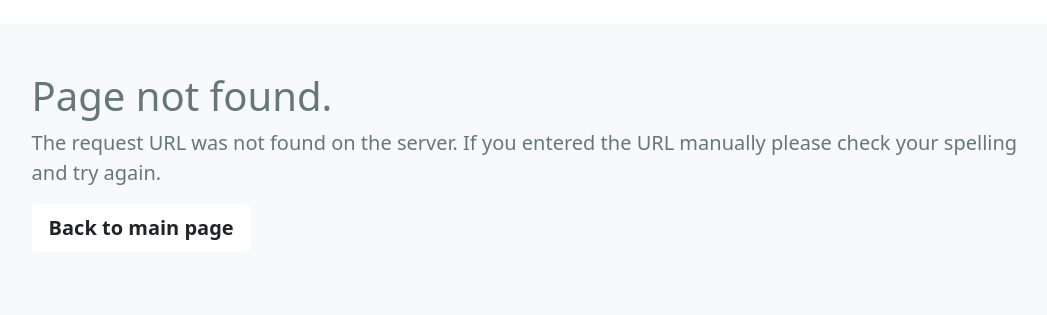
After one commit to ArIonMark1/Flask_Project, a Python web app: template main_dir/templates/page_404.html in a window 1280 px wide. The commit adds this page. Shown: the top 315 px of the page, without its empty margins (194-1241 px from the left). Run offline with Jinja, Linux system fonts and the light colour scheme; the template is opened without the code that fills it: most values are stand-ins (such as "Sample title", 1, 10 or a date in 2020).

Commit message:
site extension

```diff
--- a/main_dir/__init__.py
+++ b/main_dir/__init__.py
@@ -4,7 +4,9 @@ from flask_login import LoginManager
 
 
 app = Flask(__name__)
-app.secret_key = 'resurrection'
+app.secret_key = 'resurrectionov5j4j9mb8e57b78'
+
+
 app.config['SQLALCHEMY_DATABASE_URI'] = "postgresql+psycopg2://postgres:1401@127.0.0.1:8000/work_project"
 db = SQLAlchemy(app)
 manager = LoginManager(app)
--- a/main_dir/templates/base.html
+++ b/main_dir/templates/base.html
@@ -6,24 +6,11 @@
     <meta name="viewport" content="width=device-width, initial-scale=1, shrink-to-fit=no">
     <link href="https://cdn.jsdelivr.net/npm/bootstrap@5.1.3/dist/css/bootstrap.min.css" rel="stylesheet"
           integrity="sha384-1BmE4kWBq78iYhFldvKuhfTAU6auU8tT94WrHftjDbrCEXSU1oBoqyl2QvZ6jIW3" crossorigin="anonymous">
-    {#    <link rel="stylesheet" href="{{ url_for('static', filename='css/style.css') }}">#}
+    {% block style %}{% endblock %}
     <title>{% block title %}{% endblock %}</title>
 
 </head>
 <body style="color: #677">
-{#<header>#}
-{#    <ul class="nav nav-tabs">#}
-{#        <li class="nav-item">#}
-{#            <a class="nav-link active" href="/">Active</a>#}
-{#        </li>#}
-{#        <li class="nav-item">#}
-{#            <a class="nav-link" href="{{ url_for('register_page') }}">About Us</a>#}
-{#        </li>#}
-{#        <li class="nav-item">#}
-{#            <a class="nav-link" href="{{ url_for('user_list') }}">Users</a>#}
-{#        </li>#}
-{#    </ul>#}
-{#</header>#}
 
 {% with messages = get_flashed_messages() %}
     {% if messages %}
@@ -35,6 +22,7 @@
     {% endif %}
 
 {% endwith %}
+
 {% block content %}{% endblock %}
 </body>
 <!-- JavaScript Bundle with Popper -->
--- a/main_dir/templates/login.html
+++ b/main_dir/templates/login.html
@@ -1,7 +1,7 @@
 {% extends 'base.html' %}
 
 {% block title %}
-    Login Page
+    {{ title }}
 {% endblock %}
 
 {% block content %}
--- /dev/null
+++ b/main_dir/templates/page_404.html
@@ -0,0 +1,35 @@
+{% extends 'base.html' %}
+
+{% block style %}
+    <meta name="viewport" content="width=device-width, initial-scale=1, shrink-to-fit=no">
+    <link href="https://cdn.jsdelivr.net/npm/bootstrap@5.1.3/dist/css/bootstrap.min.css" rel="stylesheet"
+          integrity="sha384-1BmE4kWBq78iYhFldvKuhfTAU6auU8tT94WrHftjDbrCEXSU1oBoqyl2QvZ6jIW3" crossorigin="anonymous">
+
+{% endblock %}
+
+{% block title %}
+    {{ title }}
+{% endblock %}
+
+<div class="d-flex h-100 text-right text-white bg-dark">
+
+    {% block content %}
+
+        <div class="cover-container d-flex w-90 h-100 p-3 mx-auto flex-column bg-light p-5 rounded mt-4">
+
+            <main class="px-6" style="margin-left: 15%">
+                <h1>Page not found.</h1>
+                <p class="lead">The request URL was not found on the server. If you entered the URL manually please
+                    check
+                    your spelling and try again.</p>
+                <p class="lead">
+                    <a href="{{ url_for('login_page') }}"
+                       class="btn btn-lg btn-secondary fw-bold border-white bg-white text-dark">Back to main page</a>
+                </p>
+            </main>
+
+        </div>
+
+    {% endblock %}
+
+</div>
```
Also changed, not shown: main_dir/mappings.py (+44 -14 lines).
